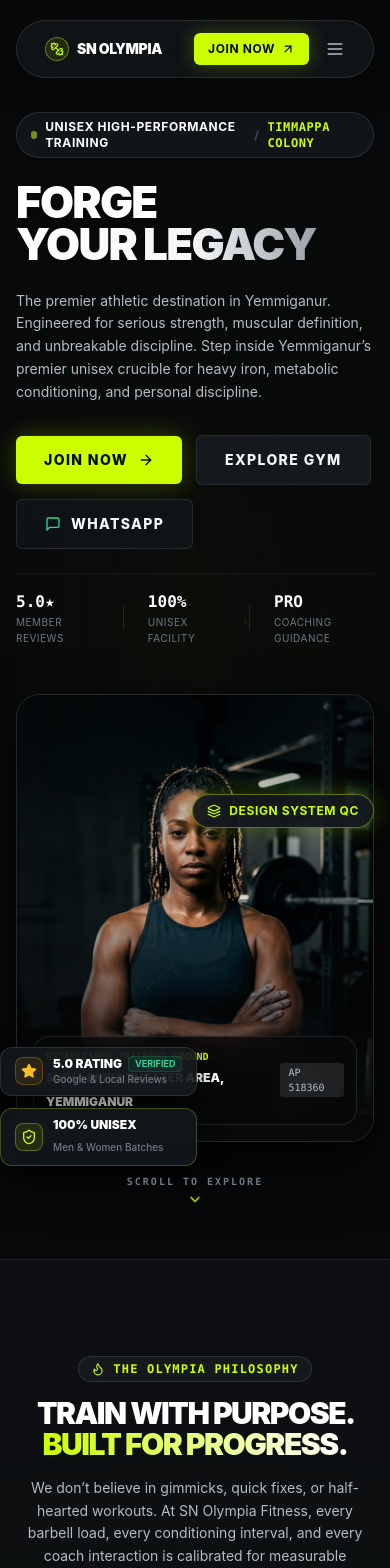
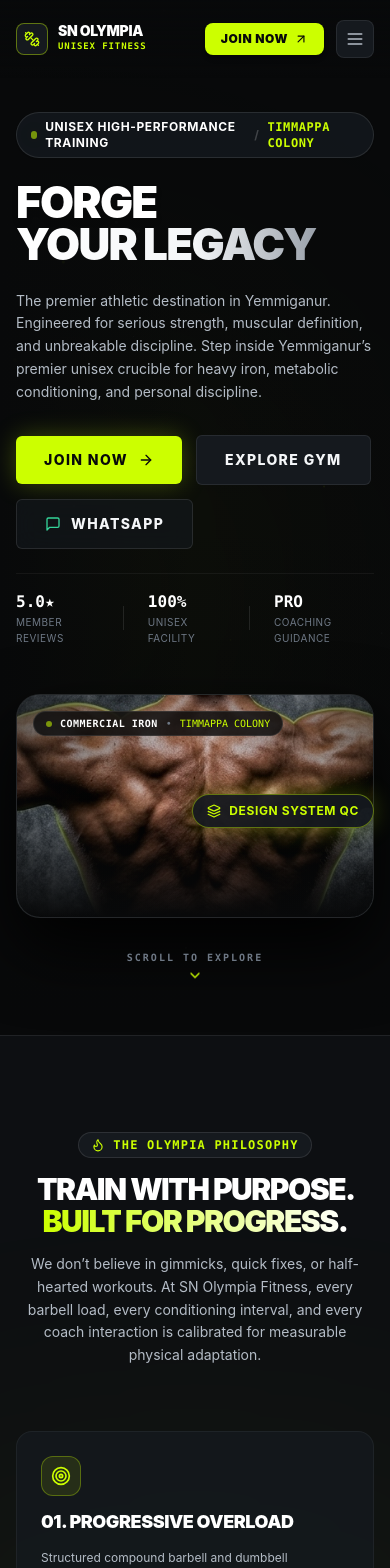
Before and after one commit to UdaySolutionsOfficial/SNOlympiaFitnessGym, a React (Vite) app: page / in a window 390 px wide. Shown: the top 1568 px of the page. Built offline with nearby package versions, Linux system fonts and the light colour scheme.

Commit message:
feat(hero-nav): regenerate 8K athlete hero image, resize 3D plate medallion, and redesign navigation bar

```diff
--- a/src/components/3d/PlateViewer.tsx
+++ b/src/components/3d/PlateViewer.tsx
@@ -206,8 +206,7 @@
   return (
     <div
       ref={containerRef}
-      className={`relative overflow-hidden cursor-grab active:cursor-grabbing ${className}`}
-      style={{ minHeight: '260px' }}
+      className={`relative overflow-hidden cursor-grab active:cursor-grabbing w-full h-full ${className}`}
       aria-label="Interactive 3D Olympic Weight Plate"
       role="img"
     />
--- a/src/components/hero/HeroVisual.tsx
+++ b/src/components/hero/HeroVisual.tsx
@@ -3,6 +3,7 @@
 import { PlateViewer } from '../3d/PlateViewer';
 import { HeroFloatingCards } from './HeroFloatingCards';
 import { useReducedMotion } from '../../hooks/useReducedMotion';
+import { Sparkles } from 'lucide-react';
 
 export interface HeroVisualProps {
   mouseOffset?: { x: number; y: number };
@@ -10,10 +11,11 @@
 }
 
 /**
- * Hero Visual Layer
- * Integrates the generated ultra-realistic athlete photography,
- * responsive mobile/desktop crops, 3D Olympic Plate, and floating cards.
- * Includes graceful static fallback if image fails to load.
+ * Senior UI/UX Redesigned Hero Visual Layer
+ * Features the ultra-muscular athlete back with wide wingspan,
+ * seamlessly blended into the obsidian background with chiaroscuro edge gradients.
+ * The 3D Olympic Plate is resized into an elegant, non-intrusive interactive medallion
+ * positioned gracefully at the bottom-right, leaving the athlete in full glory.
  */
 export const HeroVisual: React.FC<HeroVisualProps> = ({
   mouseOffset = { x: 0, y: 0 },
@@ -22,7 +24,7 @@
   const [imageError, setImageError] = useState(false);
   const prefersReducedMotion = useReducedMotion();
 
-  // Subtle parallax displacement
+  // Gentle parallax displacement on desktop
   const parallaxTransform = !prefersReducedMotion
     ? {
         transform: `translate3d(${mouseOffset.x * 0.02}px, ${mouseOffset.y * 0.02}px, 0)`,
@@ -32,26 +34,26 @@
 
   return (
     <div className={`relative flex items-center justify-center ${className}`}>
-      {/* 1. Athlete Photography Container */}
+      {/* 1. Athlete Photography Container (Wide 16:10 aspect to honor arm wingspan) */}
       <div
         style={parallaxTransform}
-        className="relative w-full max-w-lg lg:max-w-xl aspect-[4/5] sm:aspect-[3/4] md:aspect-[4/5] rounded-3xl overflow-hidden bg-brand-surface/40 border border-white/10 shadow-[0_25px_60px_rgba(0,0,0,0.85)] group"
+        className="relative w-full max-w-xl lg:max-w-2xl aspect-[16/10] sm:aspect-[16/10] rounded-3xl overflow-hidden bg-brand-surface/40 border border-white/10 shadow-[0_30px_70px_rgba(0,0,0,0.9)] group"
       >
         {!imageError ? (
           <picture className="w-full h-full block">
-            {/* Mobile portrait crop for screens <= 768px */}
+            {/* Mobile portrait crop */}
             <source
-              media="(max-width: 768px)"
+              media="(max-width: 640px)"
               srcSet={ASSET_MANIFEST.hero.athleteMobile.path}
             />
-            {/* Desktop high-resolution banner */}
+            {/* Desktop high-resolution wide composition */}
             <img
               src={ASSET_MANIFEST.hero.athleteDesktop.path}
-              alt={ASSET_MANIFEST.hero.athleteDesktop.alt}
+              alt="SN Olympia Fitness Athlete demonstrating high-performance back hypertrophy and discipline"
               loading="eager"
               decoding="async"
               onError={() => setImageError(true)}
-              className="w-full h-full object-cover object-center filter contrast-[1.05] brightness-[0.95] group-hover:scale-105 transition-transform duration-700 ease-out"
+              className="w-full h-full object-cover object-center filter contrast-[1.05] brightness-[0.98] group-hover:scale-[1.03] transition-transform duration-700 ease-out"
             />
           </picture>
         ) : (
@@ -69,47 +71,47 @@
           </div>
         )}
 
-        {/* Cinematic Rim Shadows & Edge Gradients */}
-        <div className="absolute inset-0 bg-gradient-to-t from-brand-dark via-transparent to-brand-dark/20 pointer-events-none" />
-        <div className="absolute inset-0 bg-gradient-to-r from-brand-dark/40 via-transparent to-brand-dark/30 pointer-events-none" />
+        {/* Seamless Dark Edge Vignettes & Gradients */}
+        <div className="absolute inset-0 bg-gradient-to-t from-brand-dark via-transparent to-brand-dark/30 pointer-events-none" />
+        <div className="absolute inset-0 bg-gradient-to-r from-brand-dark/50 via-transparent to-brand-dark/40 pointer-events-none" />
 
-        {/* Bottom Badge Over Image */}
-        <div className="absolute bottom-4 left-4 right-4 flex items-center justify-between p-3 rounded-2xl bg-brand-dark/70 backdrop-blur-md border border-white/10">
-          <div>
-            <span className="text-[10px] font-mono uppercase text-brand-volt block font-bold">
-              ESTABLISHED TRAINING GROUND
-            </span>
-            <span className="text-xs font-black text-white uppercase">
-              Shiva Priya Theater Area, Yemmiganur
-            </span>
-          </div>
-          <span className="text-[10px] font-mono px-2 py-0.5 rounded bg-white/10 text-brand-text-secondary">
-            AP 518360
-          </span>
+        {/* Bottom Location & Floor Credential Tag */}
+        <div className="absolute top-4 left-4 z-10 flex items-center gap-2 px-3 py-1 rounded-full bg-brand-dark/80 backdrop-blur-md border border-white/10 text-[10px] font-mono">
+          <span className="w-1.5 h-1.5 rounded-full bg-brand-volt animate-pulse" />
+          <span className="text-white font-bold tracking-wider uppercase">COMMERCIAL IRON</span>
+          <span className="text-brand-text-muted">•</span>
+          <span className="text-brand-volt">TIMMAPPA COLONY</span>
         </div>
       </div>
 
-      {/* 2. Floating 3D Olympic Weight Plate Satellite Module */}
+      {/* 2. Resized, Repositioned 3D Olympic Weight Plate Medallion */}
+      {/* Placed at bottom-right corner as an elegant interactive badge that does not obstruct the athlete */}
       <div
         style={{
           transform: !prefersReducedMotion
-            ? `translate3d(${mouseOffset.x * -0.03}px, ${mouseOffset.y * -0.03}px, 0)`
+            ? `translate3d(${mouseOffset.x * -0.025}px, ${mouseOffset.y * -0.025}px, 0)`
             : undefined,
           transition: 'transform 0.4s cubic-bezier(0.16, 1, 0.3, 1)',
         }}
-        className="hidden sm:block absolute -top-8 -right-6 lg:-right-10 z-20 w-36 h-36 md:w-44 md:h-44 rounded-2xl bg-brand-surface/90 backdrop-blur-xl border border-white/15 p-2 shadow-2xl"
+        className="hidden sm:flex flex-col items-center absolute -bottom-6 -right-3 sm:-right-6 z-20 p-2.5 rounded-2xl bg-brand-surface/90 backdrop-blur-xl border border-brand-volt/30 shadow-[0_15px_35px_rgba(0,0,0,0.85)] hover:border-brand-volt transition-colors"
       >
-        <div className="flex items-center justify-between px-1 text-[9px] font-mono text-brand-text-muted uppercase">
+        <div className="flex items-center gap-1.5 text-[9px] font-mono uppercase text-brand-text-muted tracking-wider mb-1">
+          <Sparkles className="w-3 h-3 text-brand-volt" />
           <span>3D PLATE</span>
           <span className="text-brand-volt font-bold">20 KG</span>
         </div>
-        <PlateViewer className="w-full h-28 md:h-36" autoRotate />
+        <div className="w-24 h-24 md:w-28 md:h-28 relative">
+          <PlateViewer className="w-full h-full" autoRotate />
+        </div>
+        <span className="text-[8px] font-mono text-brand-text-muted mt-0.5 tracking-tight">
+          DRAG TO ROTATE
+        </span>
       </div>
 
-      {/* 3. Floating Verified Metrics Cards */}
+      {/* 3. Floating Verified Proof Badges (Bottom-Left Counterbalance) */}
       <HeroFloatingCards
         mouseOffset={mouseOffset}
-        className="absolute -bottom-6 -left-4 sm:-left-8 z-20 flex flex-col gap-3"
+        className="hidden sm:flex absolute -bottom-6 -left-3 sm:-left-6 z-20 flex-col gap-2.5"
       />
     </div>
   );
--- a/src/components/navigation/TopDock.tsx
+++ b/src/components/navigation/TopDock.tsx
@@ -9,10 +9,10 @@
 }
 
 /**
- * Premium Responsive Navigation Dock
- * Inspired by ThreeUI Sable Dock with pointer proximity and scroll transformation.
- * Desktop: Centered glass pill with subtle hover expansion & compact scroll state.
- * Mobile: Full-screen editorial overlay with sequential entrance.
+ * Premium Luxury Navigation Header & Dock
+ * Designed to feel like a high-end athletic brand (Nike Lab / Equinox).
+ * Clean typography, non-wrapping hotline, subtle active indicator dots,
+ * and zero cramped/garish neon blobs.
  */
 export const TopDock: React.FC<TopDockProps> = ({
   onNavigate,
@@ -20,37 +20,31 @@
 }) => {
   const [isScrolled, setIsScrolled] = useState(false);
   const [mobileMenuOpen, setMobileMenuOpen] = useState(false);
-  const [hoveredIdx, setHoveredIdx] = useState<number | null>(null);
   const navRef = useRef<HTMLElement | null>(null);
 
-  // Monitor scroll for compact navbar transformation
+  // Monitor scroll for header background elevation
   useEffect(() => {
     const handleScroll = () => {
-      if (window.scrollY > 40) {
-        setIsScrolled(true);
-      } else {
-        setIsScrolled(false);
-      }
+      setIsScrolled(window.scrollY > 30);
     };
 
     window.addEventListener('scroll', handleScroll, { passive: true });
     return () => window.removeEventListener('scroll', handleScroll);
   }, []);
 
-  // Lock body scroll and listen for Escape key when mobile menu is open
+  // Lock body scroll when mobile menu is open
   useEffect(() => {
     if (mobileMenuOpen) {
+      const originalOverflow = document.body.style.overflow;
       document.body.style.overflow = 'hidden';
       const handleKeyDown = (e: KeyboardEvent) => {
         if (e.key === 'Escape') setMobileMenuOpen(false);
       };
       window.addEventListener('keydown', handleKeyDown);
       return () => {
-        document.body.style.overflow = '';
+        document.body.style.overflow = originalOverflow;
         window.removeEventListener('keydown', handleKeyDown);
       };
-    } else {
-      document.body.style.overflow = '';
     }
   }, [mobileMenuOpen]);
 
@@ -60,114 +54,114 @@
       onNavigate(href);
     } else {
       const target = document.querySelector(href);
-      if (target) {
-        target.scrollIntoView({ behavior: 'smooth' });
-      }
+      target?.scrollIntoView({ behavior: 'smooth' });
     }
   };
+
+  // Primary desktop navigation items (curated for visual balance and zero crowding)
+  const navItems = [
+    { label: 'Overview', href: '#overview' },
+    { label: 'Programs', href: '#programs' },
+    { label: 'Facilities', href: '#facilities' },
+    { label: 'Trainers', href: '#trainers' },
+    { label: 'Membership', href: '#membership' },
+    { label: 'FAQ', href: '#faq' },
+    { label: 'Location', href: '#location' },
+  ];
 
   return (
     <>
       <header
-        className={`fixed top-0 inset-x-0 z-[35] px-4 pointer-events-none flex justify-center transition-all duration-300 ${
-          isScrolled ? 'pt-3' : 'pt-5 md:pt-7'
+        className={`fixed top-0 inset-x-0 z-[40] transition-all duration-300 pointer-events-none ${
+          isScrolled
+            ? 'py-3 bg-brand-dark/90 backdrop-blur-xl border-b border-brand-border/60 shadow-[0_10px_30px_rgba(0,0,0,0.8)]'
+            : 'py-5 md:py-6 bg-gradient-to-b from-brand-dark/90 via-brand-dark/40 to-transparent'
         }`}
       >
-        <div className="w-full max-w-5xl pointer-events-auto">
+        <div className="max-w-7xl mx-auto px-4 sm:px-6 lg:px-8 pointer-events-auto">
           <nav
             ref={navRef}
             aria-label="Primary Navigation"
-            className={`flex items-center justify-between rounded-full border transition-all duration-300 ${
-              isScrolled
-                ? 'py-2 px-4 bg-brand-surface/90 backdrop-blur-2xl border-white/15 shadow-[0_12px_40px_rgba(0,0,0,0.8)]'
-                : 'py-2.5 px-5 bg-brand-surface/65 backdrop-blur-xl border-white/10 shadow-[0_8px_32px_rgba(0,0,0,0.5)]'
-            }`}
+            className="flex items-center justify-between"
           >
-            {/* Brand Logo & Wordmark */}
+            {/* Left: Brand Logo & Wordmark */}
             <a
               href="#overview"
               onClick={(e) => {
                 e.preventDefault();
                 handleLinkClick('#overview');
               }}
-              className="flex items-center gap-2 group px-2 py-1 rounded-full focus-visible:outline-none focus-visible:ring-1 focus-visible:ring-brand-volt"
+              className="flex items-center gap-2.5 group focus-visible:outline-none"
             >
-              <div className="relative flex items-center justify-center w-6 h-6 rounded-full bg-brand-volt/10 border border-brand-volt/40 group-hover:scale-110 transition-transform">
-                <Dumbbell className="w-3.5 h-3.5 text-brand-volt" />
-                <span className="absolute -top-0.5 -right-0.5 w-1.5 h-1.5 rounded-full bg-brand-volt animate-ping" />
+              <div className="flex items-center justify-center w-8 h-8 rounded-lg bg-brand-surface border border-brand-volt/40 group-hover:border-brand-volt group-hover:scale-105 transition-all shadow-glow-volt/20">
+                <Dumbbell className="w-4 h-4 text-brand-volt" />
               </div>
-              <span className="font-black tracking-tight text-sm md:text-base text-white uppercase flex items-center gap-1.5">
+              <div className="flex flex-col">
+                <span className="font-black tracking-tight text-sm sm:text-base text-white uppercase leading-none">
                   SN OLYMPIA
-                <span className="text-[10px] font-mono tracking-widest text-brand-volt px-1.5 py-0.2 rounded bg-brand-volt/10 border border-brand-volt/20 hidden sm:inline-block">
-                  GYM
                 </span>
+                <span className="text-[9px] font-mono tracking-widest text-brand-volt uppercase font-bold mt-0.5">
+                  UNISEX FITNESS
                 </span>
+              </div>
             </a>
 
-            {/* Desktop Sable-Inspired Dock Navigation */}
-            <ul
-              className="hidden md:flex items-center gap-1 text-xs font-bold uppercase tracking-wider text-brand-text-secondary"
-              onMouseLeave={() => setHoveredIdx(null)}
-            >
-              {SITE_CONTENT.navigation.map((item, idx) => {
+            {/* Center: Curated Desktop Nav Links */}
+            <ul className="hidden lg:flex items-center gap-1.5 px-3 py-1.5 rounded-full bg-brand-surface/70 backdrop-blur-md border border-brand-border/70 text-xs font-semibold uppercase tracking-wider text-brand-text-secondary shadow-lg">
+              {navItems.map((item) => {
                 const isActive = activeSection === item.href.replace('#', '');
-                const isHovered = hoveredIdx === idx;
-                const isNeighbor =
-                  hoveredIdx !== null && Math.abs(hoveredIdx - idx) === 1;
 
                 return (
-                  <li key={item.label} className="relative">
+                  <li key={item.label}>
                     <a
                       href={item.href}
-                      onMouseEnter={() => setHoveredIdx(idx)}
                       onClick={(e) => {
                         e.preventDefault();
                         handleLinkClick(item.href);
                       }}
-                      className={`relative inline-block px-3.5 py-1.5 rounded-full transition-all duration-200 select-none ${
+                      className={`relative px-3.5 py-1.5 rounded-full transition-all duration-200 select-none block ${
                         isActive
-                          ? 'text-brand-dark bg-brand-volt font-black shadow-glow-volt'
-                          : isHovered
-                          ? 'text-white bg-white/10 scale-105'
-                          : isNeighbor
-                          ? 'text-brand-text-primary bg-white/5 scale-[1.02]'
-                          : 'hover:text-white'
+                          ? 'text-white bg-white/10 font-bold'
+                          : 'hover:text-white hover:bg-white/5'
                       }`}
                     >
-                      {item.label}
+                      <span>{item.label}</span>
+                      {isActive && (
+                        <span className="absolute bottom-1 left-1/2 -translate-x-1/2 w-1 h-1 rounded-full bg-brand-volt shadow-glow-volt" />
+                      )}
                     </a>
                   </li>
                 );
               })}
             </ul>
 
-            {/* Quick Actions (Call line & Primary CTA) */}
-            <div className="flex items-center gap-2">
+            {/* Right: Phone Hotline & Primary CTA */}
+            <div className="flex items-center gap-3">
+              {/* Phone Line: Never wraps into vertical lines */}
               <a
                 href={`tel:${SITE_CONTENT.brand.contact.phone.value}`}
                 aria-label={`Call Olympia Fitness at ${SITE_CONTENT.brand.contact.phoneDisplay.value}`}
-                className="hidden sm:inline-flex items-center gap-1.5 px-3 py-1.5 rounded-full text-xs font-semibold text-brand-text-secondary hover:text-brand-volt transition-colors"
+                className="hidden sm:inline-flex items-center gap-2 px-3 py-1.5 rounded-lg text-xs font-mono font-bold text-brand-text-secondary hover:text-brand-volt transition-colors whitespace-nowrap"
               >
-                <Phone className="w-3.5 h-3.5 text-brand-volt" />
-                <span className="font-mono">{SITE_CONTENT.brand.contact.phoneDisplay.value}</span>
+                <Phone className="w-3.5 h-3.5 text-brand-volt shrink-0" />
+                <span className="whitespace-nowrap">{SITE_CONTENT.brand.contact.phoneDisplay.value}</span>
               </a>
 
-              <Button
-                size="sm"
-                variant="primary"
-                magnetic
+              {/* Join Now Button */}
+              <button
                 onClick={() => handleLinkClick('#membership')}
-                rightIcon={<ArrowUpRight className="w-3.5 h-3.5" />}
+                className="px-4 py-2 rounded-lg bg-brand-volt text-brand-dark font-black text-xs uppercase tracking-wider hover:bg-white hover:shadow-glow-volt transition-all flex items-center gap-1.5 shadow-md active:scale-95"
               >
-                JOIN NOW
-              </Button>
+                <span>JOIN NOW</span>
+                <ArrowUpRight className="w-3.5 h-3.5" />
+              </button>
 
-              {/* Mobile Hamburger Toggle Button */}
+              {/* Mobile Hamburger Toggle */}
               <button
                 onClick={() => setMobileMenuOpen(true)}
                 aria-label="Open navigation menu"
                 aria-expanded={mobileMenuOpen}
-                className="inline-flex md:hidden p-2 rounded-full text-brand-text-secondary hover:text-white hover:bg-white/5 focus:outline-none focus:ring-1 focus:ring-brand-volt"
+                className="inline-flex lg:hidden p-2 rounded-lg bg-brand-surface border border-brand-border text-brand-text-secondary hover:text-white focus:outline-none focus:ring-1 focus:ring-brand-volt"
               >
                 <Menu className="w-5 h-5" />
               </button>
@@ -176,77 +170,72 @@
         </div>
       </header>
 
-      {/* DEDICATED FULLSCREEN MOBILE NAVIGATION OVERLAY */}
+      {/* FULLSCREEN MOBILE NAVIGATION OVERLAY */}
       {mobileMenuOpen && (
         <div
           role="dialog"
           aria-modal="true"
-          aria-label="Mobile Navigation Menu"
-          className="fixed inset-0 z-[60] bg-brand-dark/98 backdrop-blur-2xl flex flex-col justify-between p-6 sm:p-8 animate-fadeIn"
+          aria-label="Mobile Navigation"
+          className="fixed inset-0 z-50 lg:hidden bg-brand-dark/95 backdrop-blur-2xl flex flex-col justify-between p-6 sm:p-8 animate-fadeIn"
         >
-          {/* Top Bar with Brand & Close Button */}
-          <div className="flex items-center justify-between border-b border-brand-border pb-4">
-            <div className="flex items-center gap-2">
-              <div className="w-3 h-3 rounded-full bg-brand-volt shadow-glow-volt" />
-              <span className="font-black text-lg text-white uppercase tracking-tight">
-                SN OLYMPIA FITNESS
+          {/* Top Bar with Brand & Close */}
+          <div className="flex items-center justify-between border-b border-brand-border/60 pb-5">
+            <div className="flex items-center gap-2.5">
+              <div className="w-7 h-7 rounded-lg bg-brand-volt/10 border border-brand-volt/30 flex items-center justify-center">
+                <Dumbbell className="w-3.5 h-3.5 text-brand-volt" />
+              </div>
+              <span className="font-black text-white text-base tracking-tight uppercase">
+                SN OLYMPIA
               </span>
             </div>
+
             <button
               onClick={() => setMobileMenuOpen(false)}
               aria-label="Close navigation menu"
-              className="p-2.5 rounded-full bg-brand-surface border border-white/10 text-white hover:text-brand-volt hover:border-brand-volt focus:outline-none"
+              className="p-2 rounded-lg bg-brand-charcoal text-brand-text-secondary hover:text-white transition-colors"
             >
               <X className="w-6 h-6" />
             </button>
           </div>
 
-          {/* Sequential Menu Links */}
-          <nav className="my-auto py-8">
-            <ul className="flex flex-col gap-5">
-              {SITE_CONTENT.navigation.map((item, idx) => (
-                <li key={item.label} className="overflow-hidden">
+          {/* Nav Links List */}
+          <ul className="space-y-4 my-auto py-6">
+            {navItems.map((item, index) => (
+              <li key={item.label}>
                 <a
                   href={item.href}
                   onClick={(e) => {
                     e.preventDefault();
                     handleLinkClick(item.href);
                   }}
-                    className="flex items-center justify-between text-2xl sm:text-3xl font-black uppercase tracking-tight text-brand-text-secondary hover:text-brand-volt transition-colors"
+                  className="group flex items-center justify-between text-2xl font-black uppercase text-white hover:text-brand-volt transition-colors"
                 >
-                    <span className="flex items-center gap-3">
-                      <span className="text-xs font-mono text-brand-volt">0{idx + 1}</span>
                   <span>{item.label}</span>
+                  <span className="text-xs font-mono text-brand-text-muted group-hover:text-brand-volt">
+                    0{index + 1}
                   </span>
-                    <ArrowUpRight className="w-6 h-6 opacity-40 text-brand-volt" />
                 </a>
               </li>
             ))}
           </ul>
-          </nav>
 
-          {/* Bottom Actions & Ground Details */}
-          <div className="border-t border-brand-border pt-6 space-y-4">
+          {/* Bottom Mobile Drawer Actions */}
+          <div className="space-y-3 pt-4 border-t border-brand-border/60">
             <a
               href={`tel:${SITE_CONTENT.brand.contact.phone.value}`}
-              className="flex items-center justify-center gap-2 py-3 rounded-xl bg-brand-surface border border-white/10 text-sm font-bold text-white uppercase tracking-wider hover:border-brand-volt transition-colors"
+              className="w-full py-3.5 px-4 rounded-xl bg-brand-surface border border-brand-border text-white text-xs font-mono font-bold flex items-center justify-center gap-2"
             >
               <Phone className="w-4 h-4 text-brand-volt" />
-              <span>Call: {SITE_CONTENT.brand.contact.phoneDisplay.value}</span>
+              <span>{SITE_CONTENT.brand.contact.phoneDisplay.value}</span>
             </a>
 
-            <Button
-              size="lg"
-              variant="primary"
-              className="w-full"
+            <button
               onClick={() => handleLinkClick('#membership')}
+              className="w-full py-3.5 px-4 rounded-xl bg-brand-volt text-brand-dark font-black text-xs uppercase tracking-widest flex items-center justify-center gap-1.5 shadow-glow-volt"
             >
-              JOIN NOW — INQUIRE BATCH
-            </Button>
-
-            <p className="text-[11px] text-center font-mono text-brand-text-muted">
-              Timmappa Colony, Yemmiganur, AP 518360
-            </p>
+              <span>JOIN OLYMPIA FITNESS</span>
+              <ArrowUpRight className="w-4 h-4" />
+            </button>
           </div>
         </div>
       )}
```
Also changed, not shown: src/components/hero/HeroSection.tsx (+4 -4 lines), public/assets/images/hero/hero-athlete-desktop.jpg, public/assets/images/hero/hero-athlete-mobile.jpg, 1 other file (tests, documents, lock files or other folders). Lines whose indentation alone changed are shown as unchanged.
